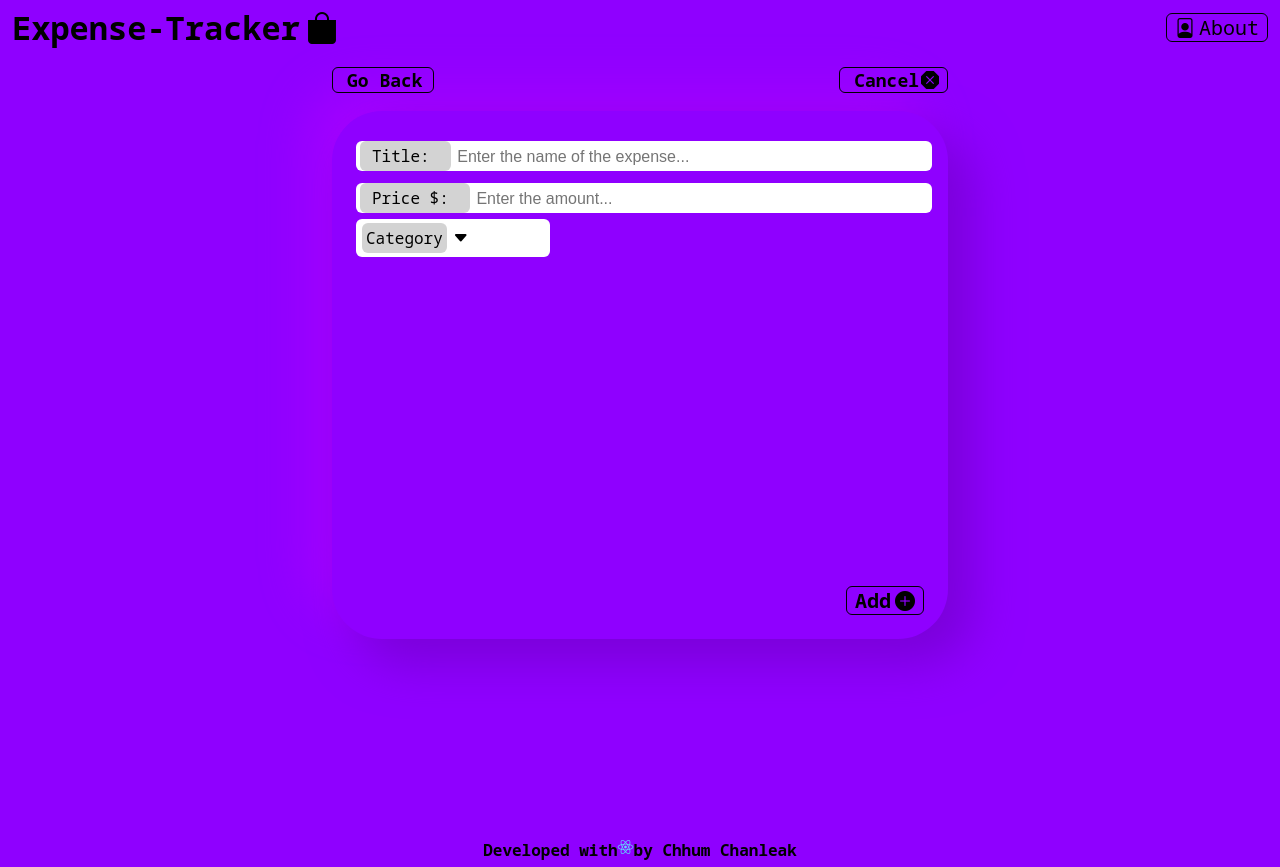
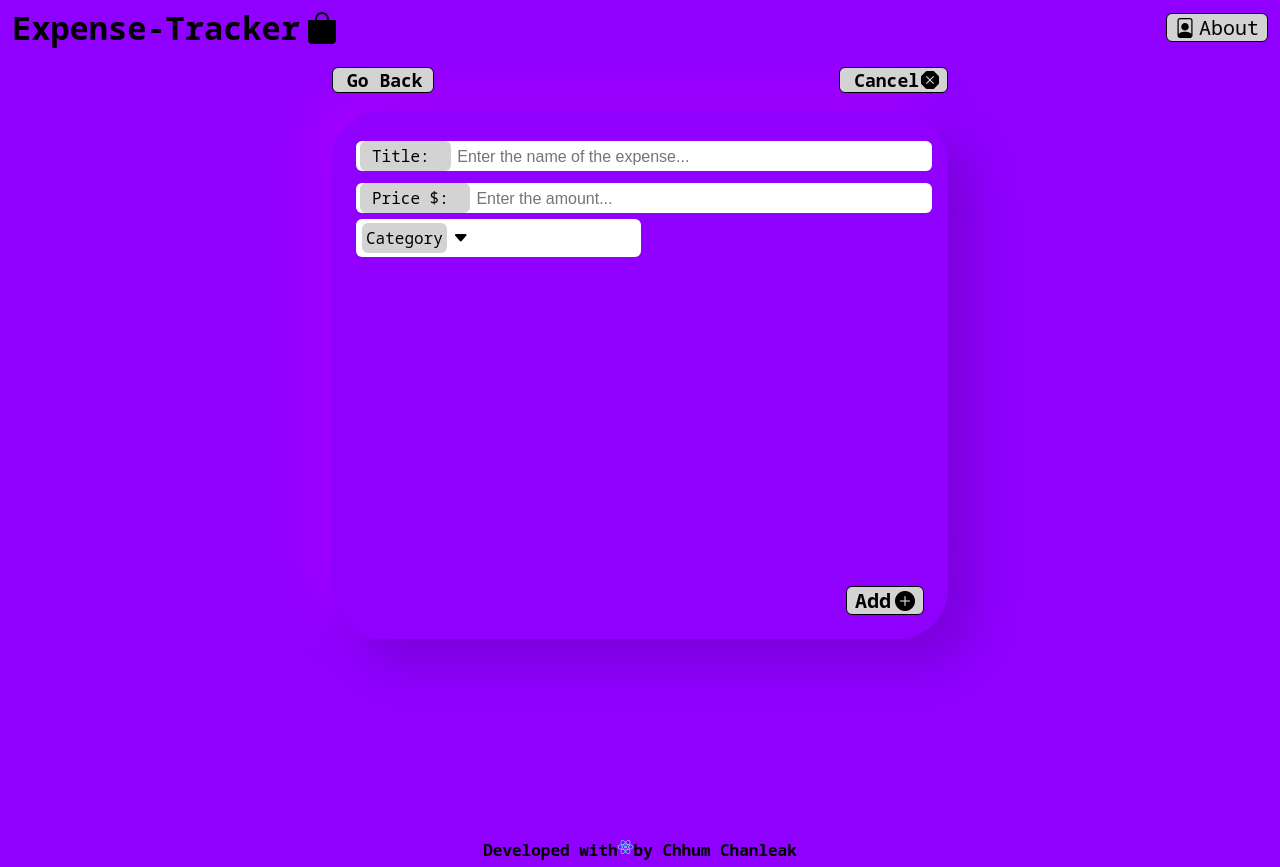
Before and after one commit to chhum-chanleak/expense, a React (Create React App) app: page /add-expense in a window 1280 px wide. Built offline with nearby package versions, Linux system fonts and the light colour scheme.

Commit message:
updated js and css files

```diff
--- a/src/App.js
+++ b/src/App.js
@@ -1,4 +1,4 @@
-import { Route, BrowserRouter as Router, Switch } from "react-router-dom";
+import { Route, BrowserRouter as Router } from "react-router-dom";
 import "./App.css";
 import Footer from "./components/footer";
 import Header from "./components/header";
@@ -10,12 +10,9 @@ function App() {
   return (
     <Router>
       <Header />
-      <Switch>
-        <Route path="/" exact component={Home} />
-        <Route path="/expense" component={Home} />
-        <Route path="/add-expense" component={AddExpense} />
-        <Route path="/about" component={About} />
-      </Switch>
+      <Route path="/expense" exact component={Home} />
+      <Route path="/add-expense" component={AddExpense} />
+      <Route path="/about" component={About} />
       <Footer />
     </Router>
   );
--- a/src/components/add-form/add-form.css
+++ b/src/components/add-form/add-form.css
@@ -44,7 +44,7 @@
   padding: 4px 6px;
   border-radius: 6px;
   position: relative;
-  width: 40%;
+  width: 60%;
   background-color: white;
 }
 
@@ -114,6 +114,7 @@
   align-items: center;
   font-weight: 700;
   cursor: pointer;
+  background-color: lightgray;
 }
 .form-add-button div i {
   display: flex;
@@ -133,7 +134,7 @@
     width: 50% !important;
   }
   .category {
-    width: 40%;
+    width: 60%;
   }
 }
 
--- a/src/components/add-form/success-modal.js
+++ b/src/components/add-form/success-modal.js
@@ -25,7 +25,7 @@ const SuccessModal = ({ modalOpen, setModalOpen }) => {
           alt="Expense Added"
           className="added-image"
         />
-        <Link to="/">
+        <Link to="/expense">
           <div className="take-home-button">
             <i class="bi bi-house-door-fill"></i>
             Home
--- a/src/components/header/header.css
+++ b/src/components/header/header.css
@@ -28,7 +28,7 @@
 
 .header-button {
   font-size: 20px;
-
+  background-color: lightgray;
   display: flex;
   justify-content: flex-end;
   align-items: center;
--- a/src/components/header/index.js
+++ b/src/components/header/index.js
@@ -6,7 +6,7 @@ const Header = () => {
   return (
     <div className="header-container">
       <div className="header">
-        <Link to="/">
+        <Link to="/expense">
           <div className="header-logo">
             <label>Expense-Tracker</label>
             <i class="bi bi-bag-fill"></i>
--- a/src/components/topfold/index.js
+++ b/src/components/topfold/index.js
@@ -13,7 +13,7 @@ const TopFold = () => {
   };
   return (
     <div className="topfold">
-      {window.location.pathname === "/expense/" ? (
+      {window.location.pathname === "/expense" ? (
         <div className="home-topfold">
           <div className="search-bar">
             <i class="bi bi-search"></i>
@@ -32,13 +32,13 @@ const TopFold = () => {
         </div>
       ) : (
         <div className="add-topfold">
-          <Link to="/">
+          <Link to="/expense">
             {" "}
             <div className="add-topfold-button">
               <label>Go Back</label>
             </div>
           </Link>
-          <Link to="/">
+          <Link to="/expense">
             <div className="add-topfold-button">
               <label>Cancel</label>
               <i class="bi bi-x-octagon-fill"></i>
--- a/src/components/topfold/topfold.css
+++ b/src/components/topfold/topfold.css
@@ -41,6 +41,7 @@
   padding: 0px 8px;
   border-radius: 6px;
   cursor: pointer;
+  background-color: lightgray;
 }
 
 .add-button label {
@@ -66,6 +67,7 @@
   border-radius: 6px;
   padding: 0px 8px;
   cursor: pointer;
+  background-color: lightgray;
 }
 .add-topfold-button i {
   display: flex;
--- a/src/pages/about/about.css
+++ b/src/pages/about/about.css
@@ -9,11 +9,13 @@
 }
 
 button {
-  background-color: #8f00ff;
+  background-color: lightgray;
   margin-bottom: 40px;
   border: 1px solid black;
   border-radius: 8px;
   font-weight: 700;
+  cursor: pointer;
+  height: 5vh;
 }
 
 .back-button label {
@@ -37,9 +39,10 @@ button {
   text-indent: 50px;
 }
 
-@media only screen and (max-width: 586px) {
+@media only screen and (max-width: 768px) {
   .back-button {
     width: 12%;
+    padding: 4px 0px;
   }
 
   .about-info {
--- a/src/pages/about/index.js
+++ b/src/pages/about/index.js
@@ -6,7 +6,7 @@ const About = () => {
   return (
     <div className="about">
       <div className="back-button">
-        <Link to="/">
+        <Link to="/expense">
           <button>Go Back</button>
         </Link>
       </div>
```
